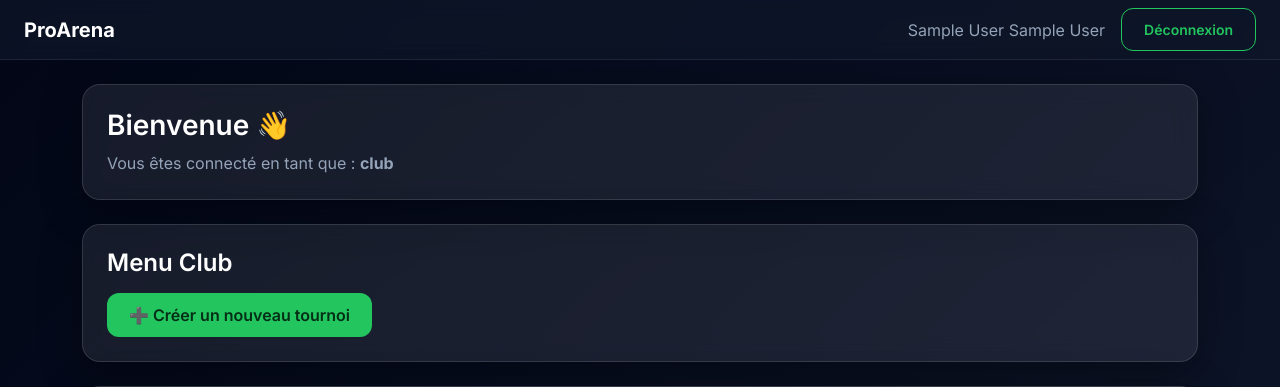
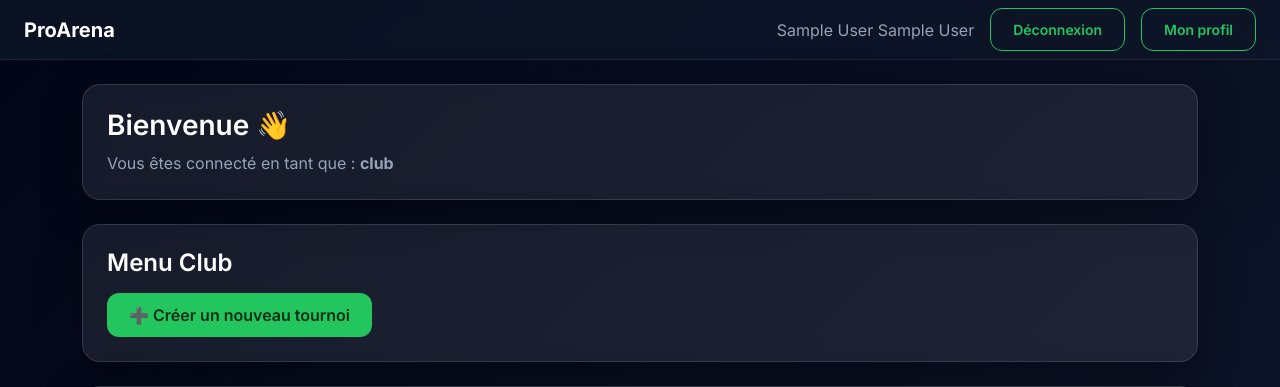
Before and after one commit to kdam-s219/Pro-arena, a PHP site: page /dashboard.php in a window 1280 px wide. Shown: the top 387 px of the page. Run offline with PHP 8.4, Linux system fonts and the light colour scheme; the visitor is signed in with stand-in values (Sample User, id 1); data comes from the database, SQL or seed files in the repository.

Commit message:
ajout profile

```diff
--- a/dashboard.php
+++ b/dashboard.php
@@ -49,6 +49,7 @@ $tous_les_tournois = $requete->fetchAll();
             <?= $_SESSION['user_prenom'] . " " . $_SESSION['user_name']; ?>
         </span>
         <a href="logout.php" class="btn btn-outline-custom btn-sm">Déconnexion</a>
+        <a href="porifil.php" class="btn btn-outline-custom btn-sm">Mon profil</a>
     </div>
 </nav>
 
```
Also changed, not shown: porifil.php (added).
